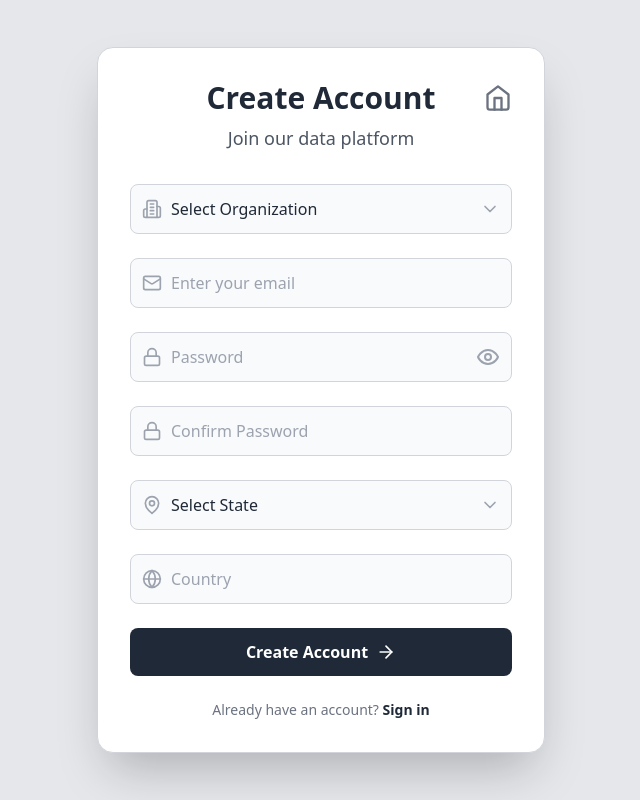
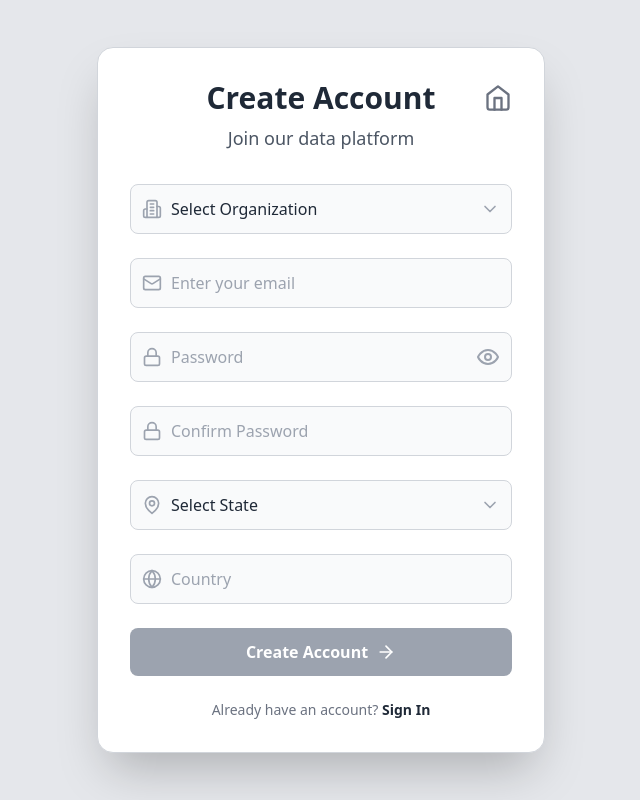
Before and after one commit to satya-svt/KFC, a React (Vite) app: page /auth in a window 1280 px wide. Both pictures are taken after a click on the button "Register". Shown: the whole page, without its empty margins (319-959 px from the left). Built offline with nearby package versions, Linux system fonts and the light colour scheme.

Commit message:
changed sign in button colour

```diff
--- a/src/components/AuthPage.tsx
+++ b/src/components/AuthPage.tsx
@@ -387,7 +387,7 @@ export default function AuthPage() {
             type="submit"
             disabled={loading}
             // --- THEME CHANGE: Button is now a prominent dark color ---
-            className="w-full bg-gray-800 hover:bg-gray-700 text-white font-semibold py-3 rounded-lg flex justify-center items-center space-x-2"
+            className="w-full bg-gray-400 hover:bg-gray-00 text-white font-semibold py-3 rounded-lg flex justify-center items-center space-x-2"
           >
             {loading ? <Loader2 className="animate-spin" /> : null}
             <span>
@@ -417,7 +417,7 @@ export default function AuthPage() {
             <div>
               Already have an account?{' '}
               <button onClick={() => setAuthMode('login')} className="text-gray-800 font-semibold hover:underline">
-                Sign in
+                Sign In
               </button>
             </div>
           )}
```
